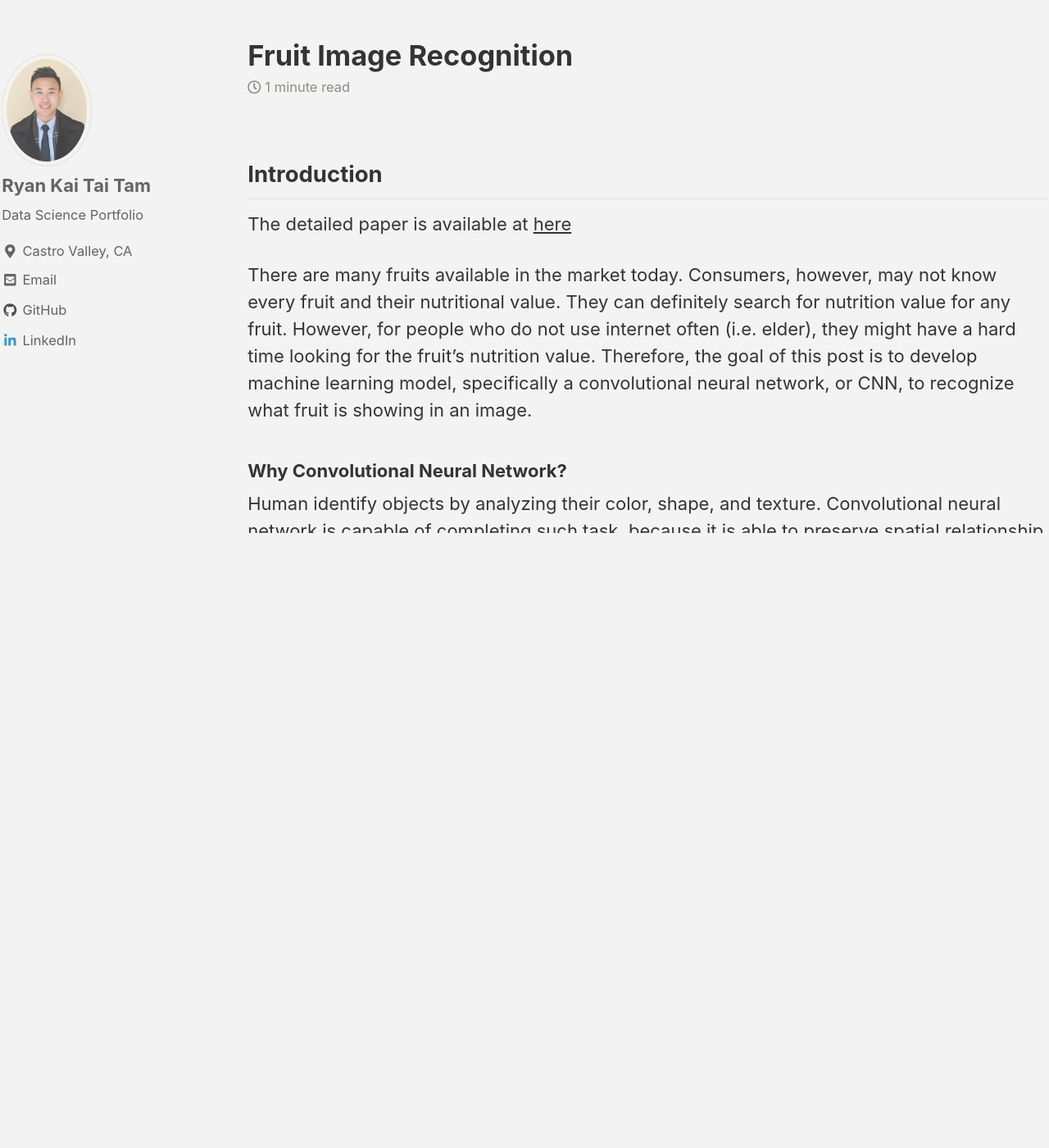
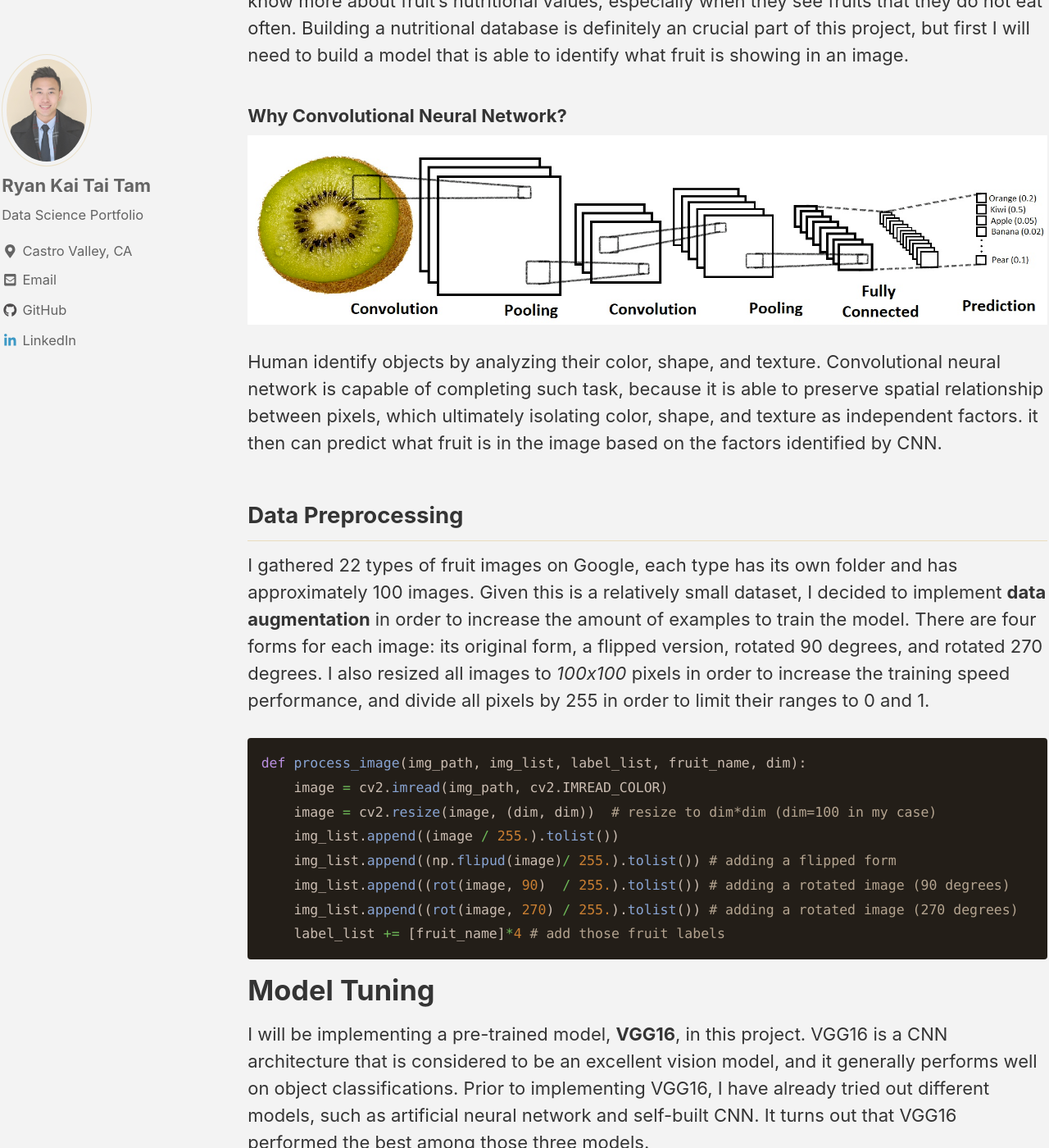
Before and after one commit to ryan-kttam/ryan-kttam.github.io, a Jekyll site: the page built from _posts/2018-11-15-fruit_image_recognition.md, in a window 1280 px wide and 1400 px high, scrolled down 929 px. Shown: the whole window at 82% size. Built offline with Jekyll 4.4.1, drawn with Linux system fonts in a browser that asks for light colours; cached includes are drawn as plain includes; nearby versions of some CDN libraries; some of the changed text lies outside the part shown.

Commit message:
adding details in fruit_image_recognition

````diff
--- a/_posts/2018-11-15-fruit_image_recognition.md
+++ b/_posts/2018-11-15-fruit_image_recognition.md
@@ -8,23 +8,35 @@ excerpt: "Convolutional Neural Network, Machine Learning, Data Science"
 
 ## Introduction
 
-The detailed paper is available at [here](/supporting_doc/Fruit_Image_Recognition_paper.pdf)
-
-There are many fruits available in the market today. Consumers, however, may not know every fruit and their nutritional value. They can definitely search for nutrition value for any fruit. However, for people who do not use internet often (i.e. elder), they might have a hard time looking for the fruit's nutrition value.
-Therefore, the goal of this post is to develop machine learning model, specifically a convolutional neural network, or CNN, to recognize what fruit is showing in an image.
+In this post, I am going to use deep learning techniques to build a model that is able to identify what fruit is showing in an image. The purpose of this model is to help people get to know more about fruit's nutritional values, especially when they see fruits that they do not eat often. Building a nutritional database is definitely an crucial part of this project, but first I will need to build a model that is able to identify what fruit is showing in an image.
 
 ### Why Convolutional Neural Network?
+
+<img src="/images/cnn.jpg" alt="example">
+
 Human identify objects by analyzing their color, shape, and texture. Convolutional neural network is capable of completing such task, because it is able to preserve spatial relationship between pixels, which ultimately isolating color, shape, and texture as independent factors. it then can predict what fruit is in the image based on the factors identified by CNN.
 
-## Analysis
 
-There are 22 types of fruits, each with approximately 100 images from Google.
+## Data Preprocessing
 
-There are some images that can be confusing to the model:
-<img src="/images/pineapple1.jpg" alt="multiple"> <img src="/images/pineapple2.jpg" alt="single">
-For example, some images contain multiple pineapples (left), while some only contain one pineapple.
+I gathered 22 types of fruit images on Google, each type has its own folder and has approximately 100 images. Given this is a relatively small dataset, I decided to implement **data augmentation** in order to increase the amount of examples to train the model. There are four forms for each image: its original form, a flipped version, rotated 90 degrees, and rotated 270 degrees. I also resized all images to *100x100* pixels in order to increase the training speed performance, and divide all pixels by 255 in order to limit their ranges to 0 and 1.
 
-I will be implementing a pre-trained model, VGG16, in this project. VGG16 is a CNN architecture that is considered to be an excellent vision model, and it generally performs well on object classifications.
+```python
+def process_image(img_path, img_list, label_list, fruit_name, dim):
+    image = cv2.imread(img_path, cv2.IMREAD_COLOR)
+    image = cv2.resize(image, (dim, dim))  # resize to dim*dim (dim=100 in my case)
+    img_list.append((image / 255.).tolist())
+    img_list.append((np.flipud(image)/ 255.).tolist()) # adding a flipped form
+    img_list.append((rot(image, 90)  / 255.).tolist()) # adding a rotated image (90 degrees)
+    img_list.append((rot(image, 270) / 255.).tolist()) # adding a rotated image (270 degrees)
+    label_list += [fruit_name]*4 # add those fruit labels
+```
+
+# Model Tuning
+
+I will be implementing a pre-trained model, **VGG16**, in this project. VGG16 is a CNN architecture that is considered to be an excellent vision model, and it generally performs well on object classifications. Prior to implementing VGG16, I have already tried out different models, such as artificial neural network and self-built CNN. It turns out that VGG16 performed the best among those three models.
+
+I am going to fine-tune the model by adjusting (or freezing) the number of trainable layers and trying different learning rates.
 
 The last five layer ...
 
````
Also changed, not shown: images/cnn.jpg (added), images/fruit2.jpg.
